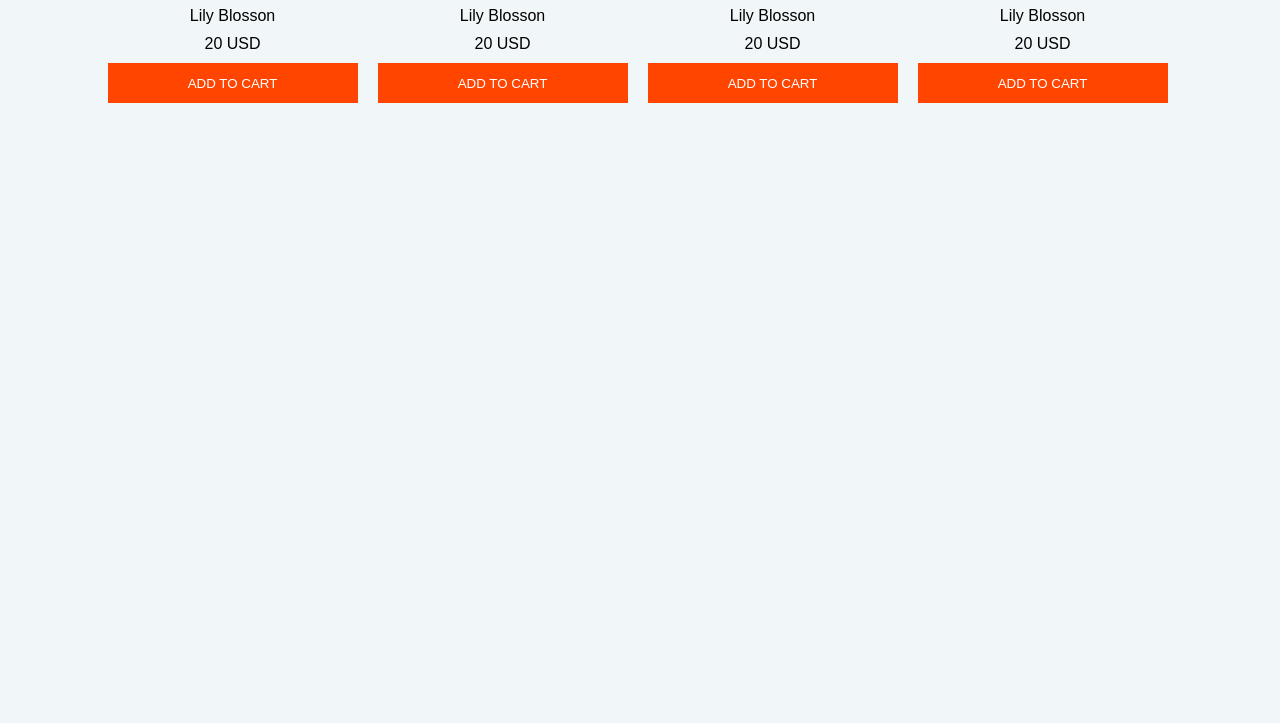
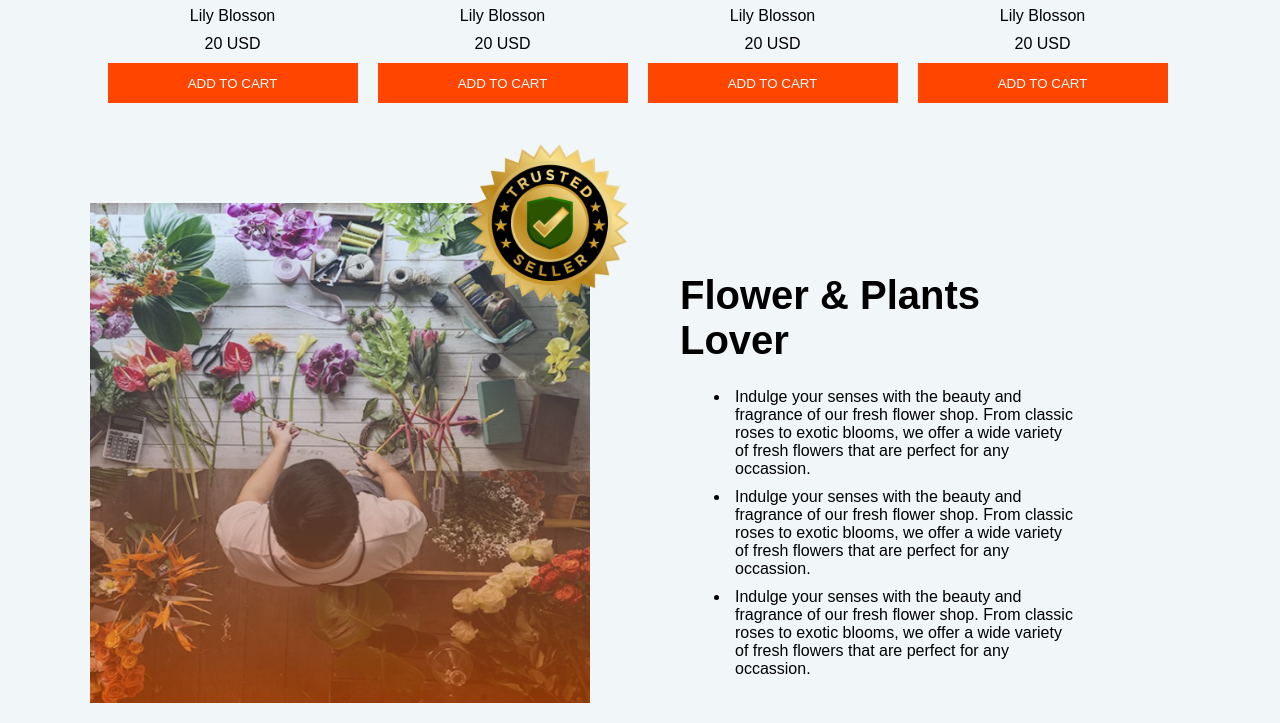
Before and after one commit to Lamisa-13/assignment2, a plain HTML site: page index.html in a window 1280 px wide. Shown: the part 1410-2133 px from the top of the page. Before the commit the page ends 1613 px from the top, so only its background shows below. Drawn offline with Linux system fonts and the light colour scheme.

Commit message:
Fifth commit

```diff
--- a/index.html
+++ b/index.html
@@ -90,6 +90,26 @@
                 </div>
             </div>
         </section>
+        <section class="third-part">
+            <img id  = "flower-store" src="assets/flower-store.png" alt="the image of flower store">
+            <img id = "trusted-badge" src="assets/trusted-badge.png" alt="image of trusted badge">
+            <div class="des-flower">
+                <h1>Flower & Plants Lover</h1>
+                <ul>
+                    <li>Indulge your senses with the beauty and fragrance of our fresh flower shop. From classic roses to exotic
+                blooms, we offer a wide variety of fresh flowers that are perfect for any occassion.
+                    </li>
+                    <li>
+                        Indulge your senses with the beauty and fragrance of our fresh flower shop. From classic roses to exotic
+                blooms, we offer a wide variety of fresh flowers that are perfect for any occassion.
+                    </li>
+                    <li>
+                        Indulge your senses with the beauty and fragrance of our fresh flower shop. From classic roses to exotic
+                blooms, we offer a wide variety of fresh flowers that are perfect for any occassion.
+                    </li>
+                </ul>
+            </div>
+        </section>
     </main>
     <footer>
 
--- a/styles.css
+++ b/styles.css
@@ -164,3 +164,49 @@ header nav .nav-container .cart{
     background-color: orangered;
     border: 0;
 }
+
+.third-part{
+    /* border: 2px solid red; */
+    display: flex;
+    width: 1100px;
+    height: 500px;
+    margin: 20px auto;
+    justify-content:flex-start;
+    gap: 70px;
+    position: relative;
+}
+
+.third-part #flower-store{
+    width: 500px;
+    height: 500px;
+}
+
+.third-part #trusted-badge{
+    position: absolute;
+    z-index: 100;
+    left: 350px;
+    top:-90px;
+    width: 220px;
+    height: 220px;
+    object-fit: cover;
+    background-color: transparent;
+}
+.third-part .des-flower{
+    /* border: 2px solid blue; */
+    padding: 20px;
+    width: 400px;
+
+
+}
+.third-part .des-flower h1{
+    font-size: 40px;
+    margin-top: 50px;
+}
+.third-part .des-flower ul{
+    margin-left: 50px;
+    margin-top: 20px;
+}
+
+.third-part .des-flower ul li{
+    padding: 5px;
+}
```
